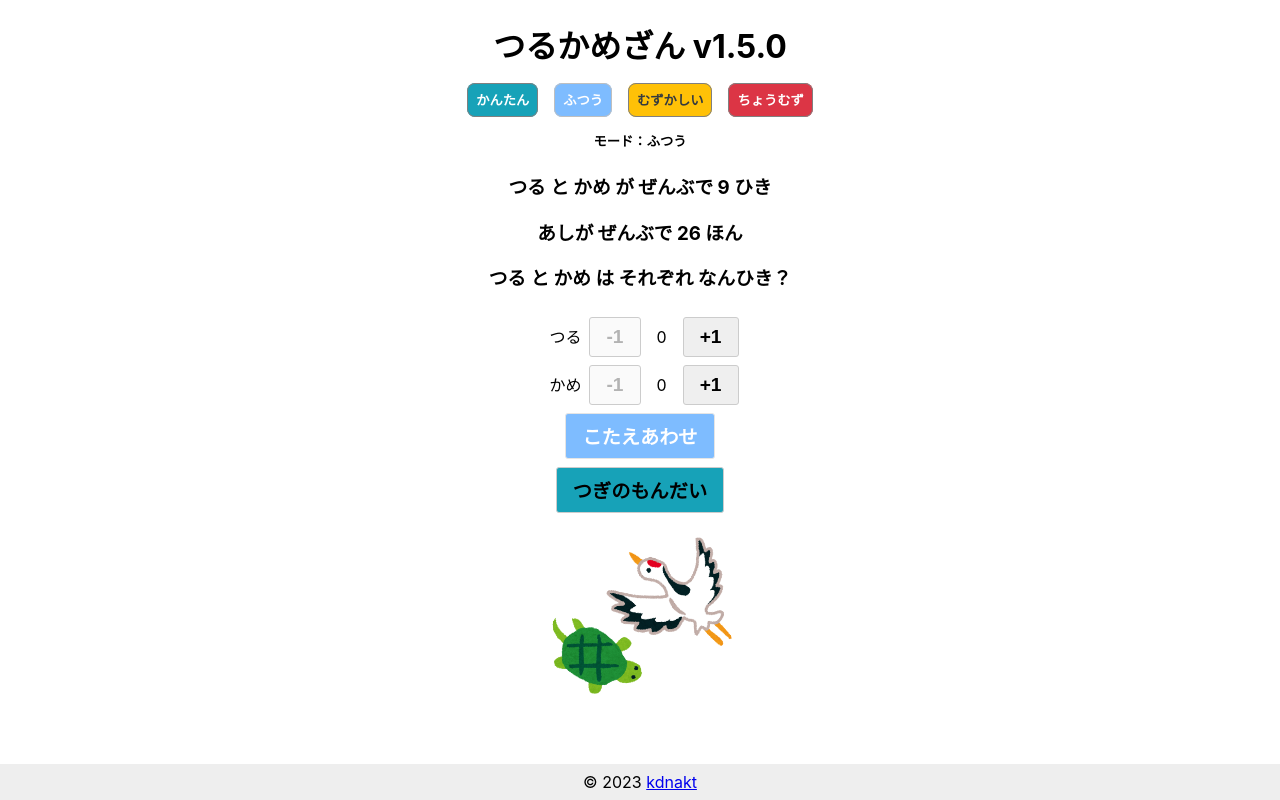
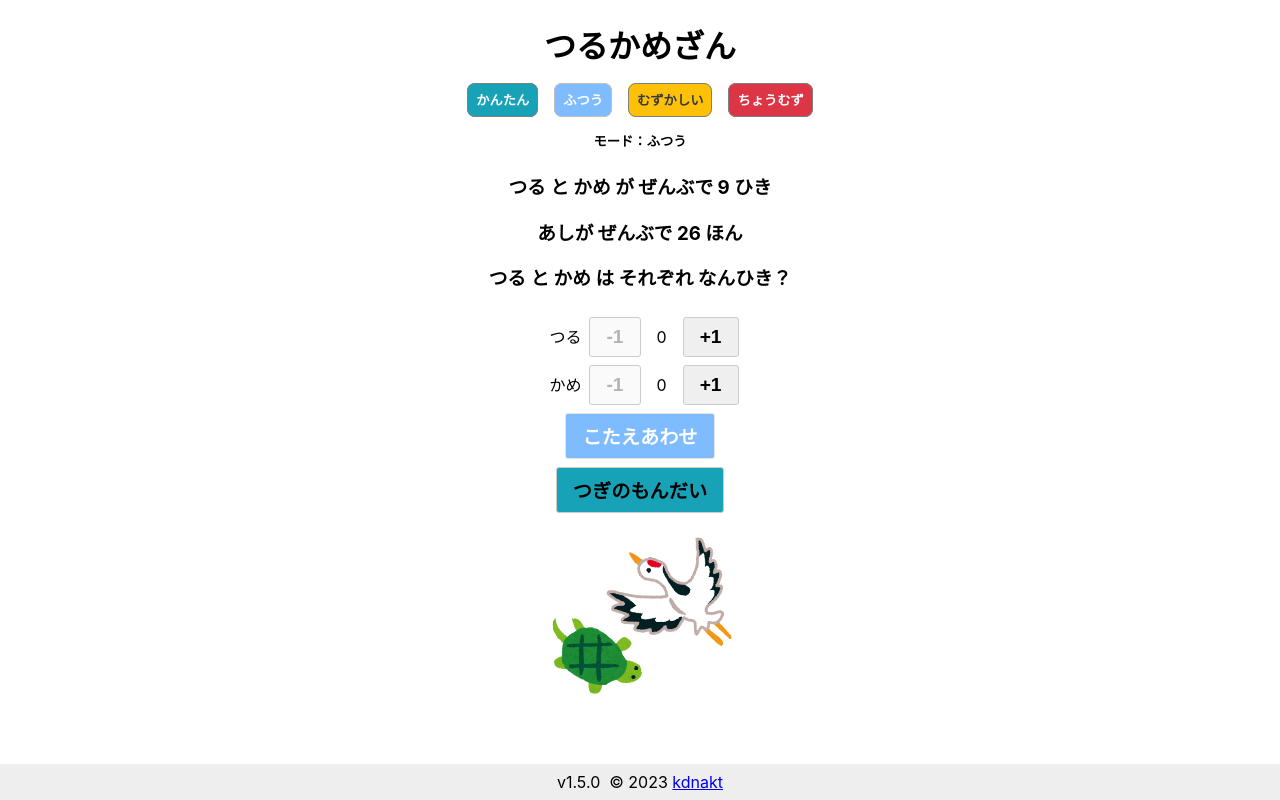
Before and after one commit to kdnakt/ct-scan, a React (Create React App) app: page / in a window 1280 px wide. Built offline with nearby package versions, Linux system fonts and the light colour scheme.

Commit message:
fix: move version to footer

```diff
--- a/src/components/AppFooter.tsx
+++ b/src/components/AppFooter.tsx
@@ -1,7 +1,9 @@
+import packageJson from '../../package.json'
 
 export const AppFooter = () => {
     return (
         <footer className="app_footer" >
+            v{packageJson.version}&nbsp;
             &copy;&nbsp;2023&nbsp;
             <a href="https://twitter.com/kdnakt">kdnakt</a>
         </footer>
--- a/src/components/AppHeader.tsx
+++ b/src/components/AppHeader.tsx
@@ -1,9 +1,7 @@
-import packageJson from '../../package.json'
-
 export const AppHeader = () => {
     return (
         <h1 style={{textAlign: 'center'}}>
-            つるかめざん v{packageJson.version}
+            つるかめざん
         </h1>
     )
 }
```
